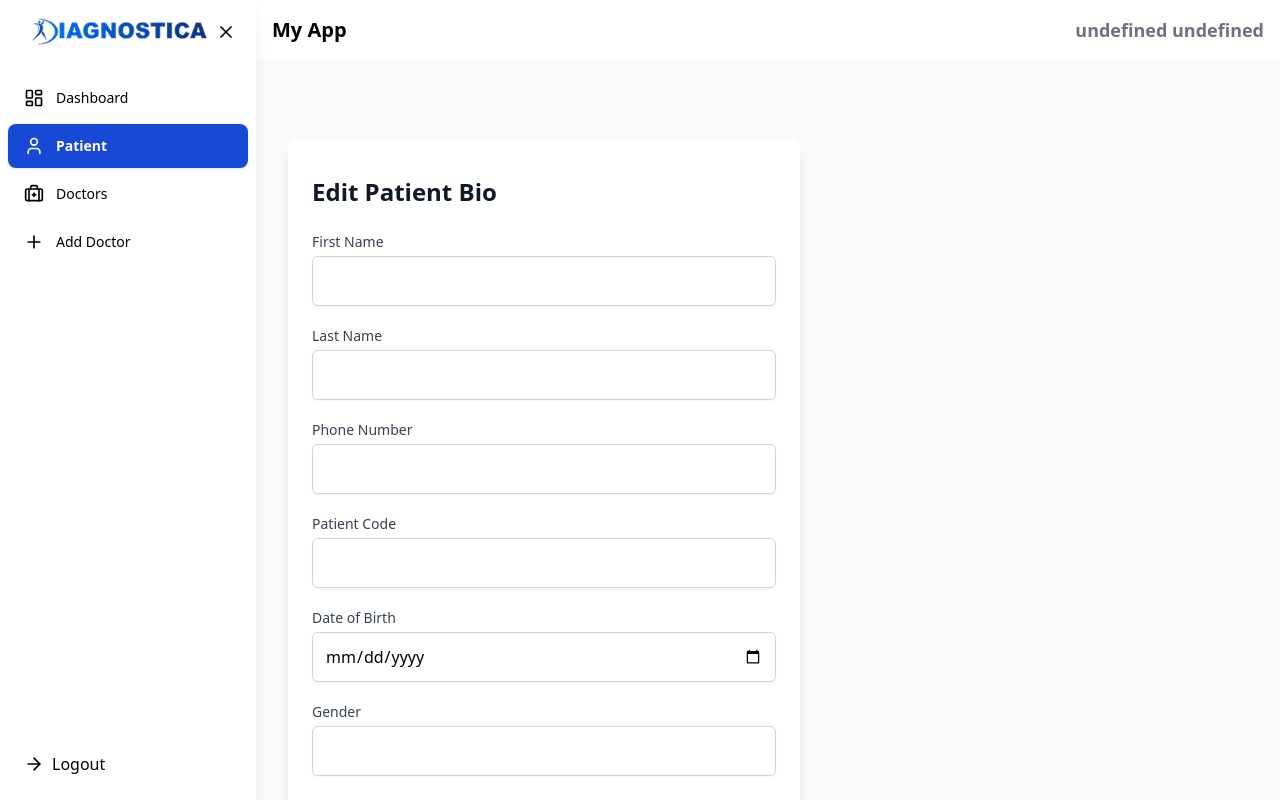
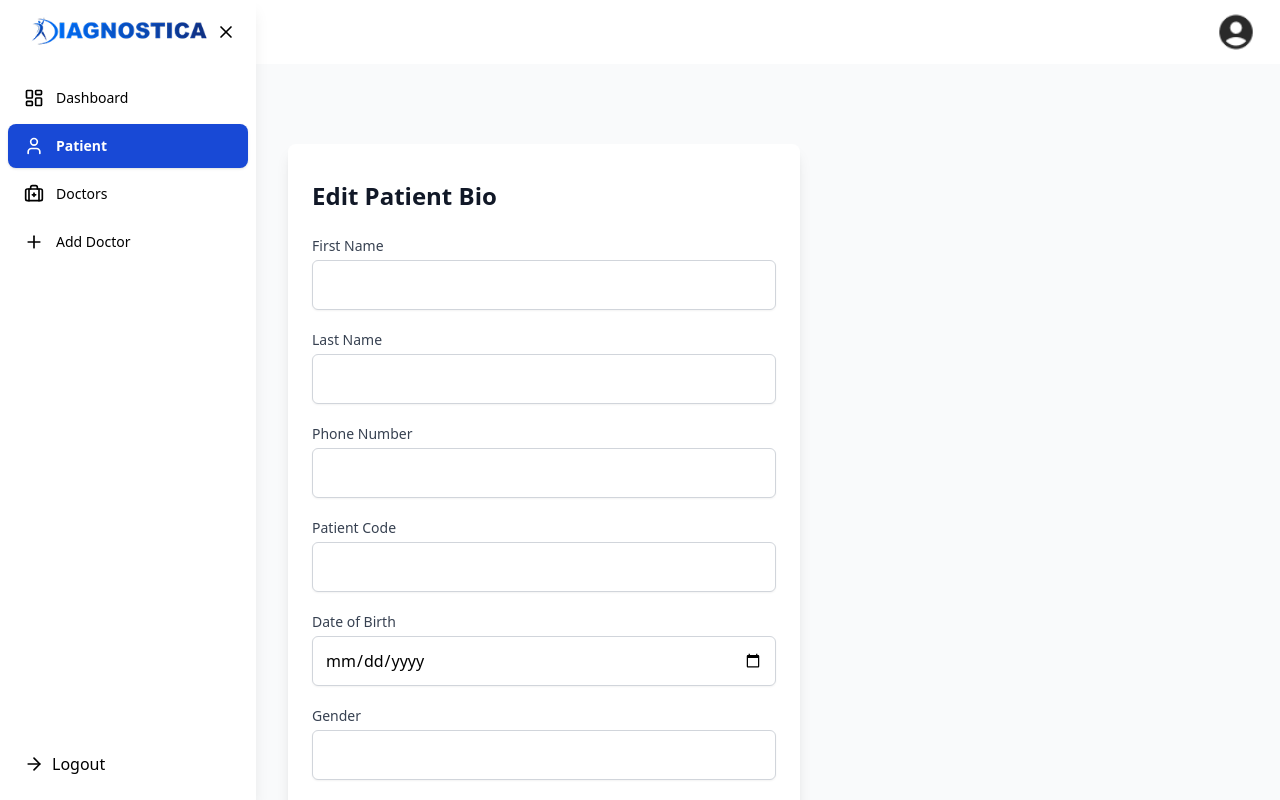
Before and after one commit to SeenIT-PTY-LTD/Diagnostica-Web-App-Frontend, a React (Create React App) app: page /edit-patient/1 in a window 1280 px wide. Built offline with nearby package versions, Linux system fonts and the light colour scheme; no server answers; sample sign-in values are in the browser's storage.

Commit message:
defects fix

```diff
--- a/src/HelperRoute.js
+++ b/src/HelperRoute.js
@@ -1,17 +1,18 @@
-import React, { useEffect } from 'react'
-import { fetchDoctorInfo } from './redux/features/auth/authSlice'
-import { useDispatch } from 'react-redux';
+import React, { useEffect } from "react";
+import { fetchDoctorInfo } from "./redux/features/auth/authSlice";
+import { useDispatch, useSelector } from "react-redux";
 
 const HelperRoute = () => {
-    const dispatch = useDispatch();
-    useEffect(() => {
-        dispatch(fetchDoctorInfo())
-    }, [dispatch])
-    return (
-        <div>
+  const dispatch = useDispatch();
+  const token = useSelector((state) => state.auth.token);
 
-        </div>
-    )
-}
+  useEffect(() => {
+    if (token) {
+      dispatch(fetchDoctorInfo());
+    }
+  }, [dispatch, token]);
 
-export default HelperRoute
+  return null;
+};
+
+export default HelperRoute;
--- a/src/common/Image.jsx
+++ b/src/common/Image.jsx
@@ -2,6 +2,7 @@ import React, { useState } from "react";
 import Card from "./Card";
 import { useSelector } from "react-redux";
 import { formatDate } from "../utils/dateFormat";
+import api from "../../src/utils/api";
 
 const Image = () => {
   const { attemptedSectionPrompts, loading } = useSelector(
@@ -45,7 +46,7 @@ const Image = () => {
               {dateGroup.data.map((item, itemIdx) => {
                 const imageUrl = item.img?.startsWith("http")
                   ? item.img
-                  : `http://localhost:3003/images/${item.img?.replace(
+                  : `${{api}}/images/${item.img?.replace(
                       /^\/+/,
                       ""
                     )}`;
--- a/src/components/layout/Header.jsx
+++ b/src/components/layout/Header.jsx
@@ -1,31 +1,23 @@
 import { useDispatch, useSelector } from "react-redux";
-import { useNavigate } from "react-router-dom";
 import { logout } from "../../redux/features/auth/authSlice";
+import Account_circle from "../../assets/img/Account_circle.png";
 
 const Header = () => {
-  const dispatch = useDispatch();
-  const navigate = useNavigate();
   const { auth } = useSelector((state) => state);
 
-  const handleLogout = () => {
-    dispatch(logout());
-    navigate("/");
-  };
-
-  const headerClasses = `bg-white text-black p-4 flex justify-between items-center`;
-  const logoutButtonClasses = `bg-red-600 text-white px-4 py-2 rounded hover:bg-red-500`;
+  const headerClasses = `bg-white text-black p-4 flex justify-end items-center h-16`;
 
   return (
     <header className={headerClasses}>
-      <h1 className="text-xl font-bold">My App</h1>
-      <div className="flex items-center space-x-4">
+      <div className="flex items-center space-x-2">
+        <img
+          src={Account_circle}
+          alt="Account"
+          className="w-10 h-10 rounded-full object-cover"
+        />
         <p className="text-gray-500 font-bold text-lg">
-          {`${auth?.doctorInfo?.[0]?.firstName} ${auth?.doctorInfo?.[0]?.lastName}`}{" "}
+          {`${auth?.doctorInfo?.[0]?.firstName || ""} ${auth?.doctorInfo?.[0]?.lastName || ""}`}
         </p>
-
-        {/* <button className={logoutButtonClasses} onClick={handleLogout}>
-          Logout
-        </button> */}
       </div>
     </header>
   );
--- a/src/validation/doctorValidation.js
+++ b/src/validation/doctorValidation.js
@@ -1,10 +1,12 @@
 import * as Yup from "yup";
 
 export const addDoctorSchema = Yup.object({
-  medicareNumber: Yup.string().required("Medical Registration Number is required"),
+  medicareNumber: Yup.string()
+    .matches(/^\d+$/, "Medical Registration Number must contain only digits")
+    .required("Medical Registration Number is required"),
   name: Yup.string().required("Doctor Name is required"),
   phone: Yup.string()
-    .matches(/^[0-9]{10}$/, "Contact Number must be 10 digits")
+    .matches(/^\d+$/, "Contact Number must contain only digits")
     .required("Contact Number is required"),
   email: Yup.string()
     .email("Invalid email format")
@@ -13,6 +15,8 @@ export const addDoctorSchema = Yup.object({
   location: Yup.string().required("Geographic Location is required"),
   hospitals: Yup.string().required("Hospital(s) name is required"),
   pediatricSpecialist: Yup.boolean().required("Please specify if pediatric specialist"),
-  countryCode: Yup.string().required("Country Code is required"),
+  countryCode: Yup.string()
+    .matches(/^\d+$/, "Country Code must contain only digits")
+    .required("Country Code is required"),
   genderSpecificCare: Yup.boolean().required("Gender care selection is required"),
 });
```
Also changed, not shown: src/assets/img/Account_circle.png (added).
